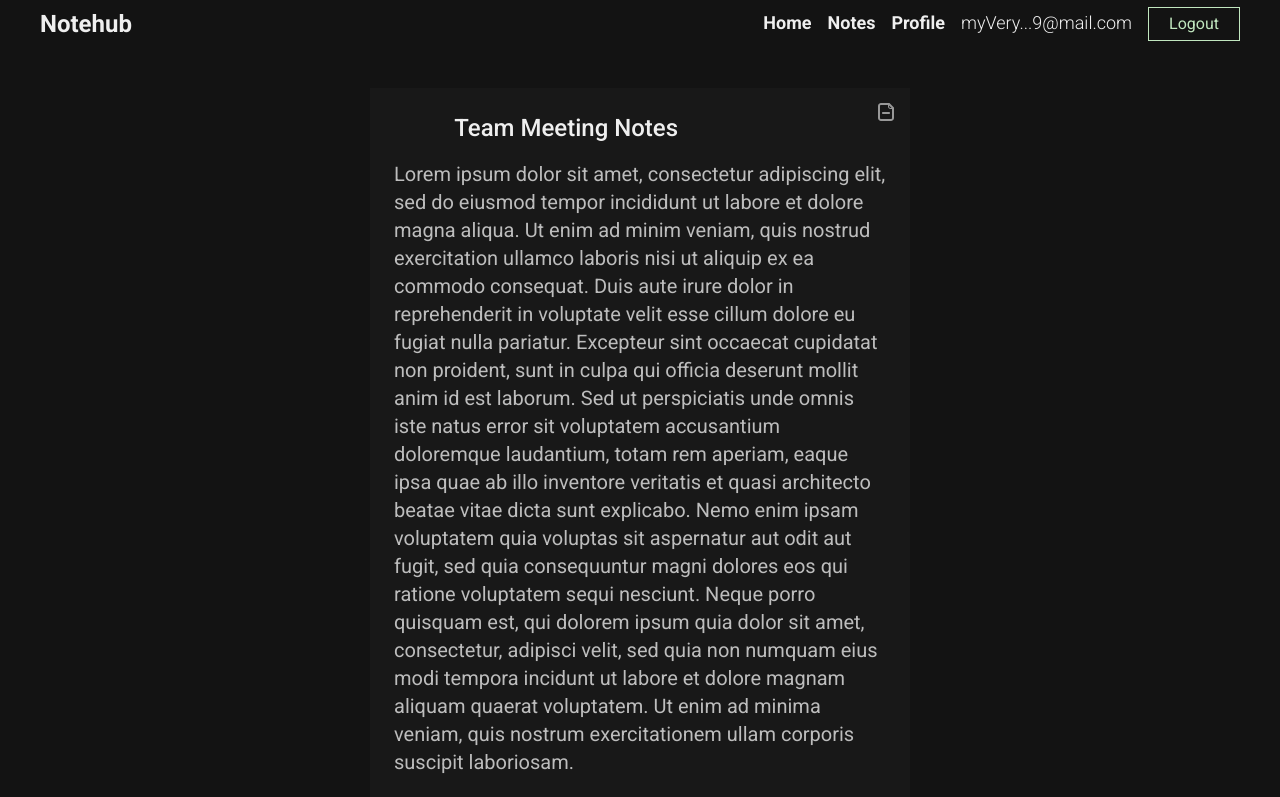
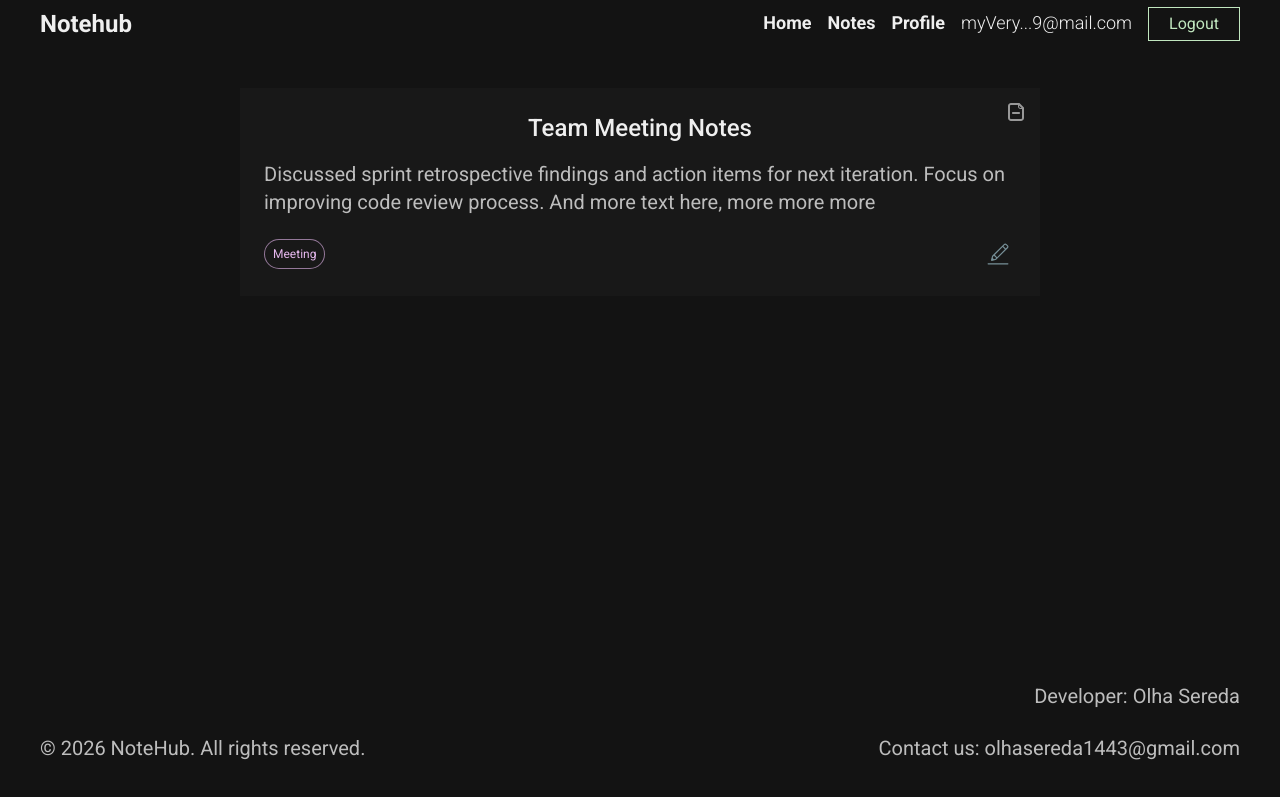
Before and after one commit to hellvita/notehub-helvita, a Next.js app: page /notes/1 in a window 1280 px wide. Shown: the top 797 px of the page. Built offline with nearby package versions, Linux system fonts and the light colour scheme; no server answers.

Commit message:
add styles for the Note component (NoteDetails page)

```diff
--- a/components/NoteDetails/Note/Note.tsx
+++ b/components/NoteDetails/Note/Note.tsx
@@ -10,37 +10,21 @@ interface NoteProps {
 
 export default function Note({ note }: NoteProps) {
   return (
-    <div className="relative bg-black-800 p-6 pb-0 tablet:max-w-135 mx-auto">
+    <div className="relative bg-black-800 p-6 pb-0 tablet:w-135 tablet-big:w-200 mx-auto">
       <DeleteButton />
 
-      <div className="flex gap-x-3 items-center w-full mb-4">
+      <div className="flex gap-x-3 items-center tablet-big:justify-center w-full mb-4">
         <ButtonBack backPath="/notes/filter/all" />
-        <h2 className="text-center w-[70%] mobile:text-s28 tablet-big:text-s24 font-medium">
+        <h2 className="text-center w-[70%] tablet:w-[80%] mobile:text-s28 tablet-big:text-s24 font-medium">
           {note.title}
         </h2>
       </div>
 
-      <p className="leading-7 mobile:text-s20 text-white-400">
-        {/* { note.content} */}
-        Lorem ipsum dolor sit amet, consectetur adipiscing elit, sed do eiusmod
-        tempor incididunt ut labore et dolore magna aliqua. Ut enim ad minim
-        veniam, quis nostrud exercitation ullamco laboris nisi ut aliquip ex ea
-        commodo consequat. Duis aute irure dolor in reprehenderit in voluptate
-        velit esse cillum dolore eu fugiat nulla pariatur. Excepteur sint
-        occaecat cupidatat non proident, sunt in culpa qui officia deserunt
-        mollit anim id est laborum. Sed ut perspiciatis unde omnis iste natus
-        error sit voluptatem accusantium doloremque laudantium, totam rem
-        aperiam, eaque ipsa quae ab illo inventore veritatis et quasi architecto
-        beatae vitae dicta sunt explicabo. Nemo enim ipsam voluptatem quia
-        voluptas sit aspernatur aut odit aut fugit, sed quia consequuntur magni
-        dolores eos qui ratione voluptatem sequi nesciunt. Neque porro quisquam
-        est, qui dolorem ipsum quia dolor sit amet, consectetur, adipisci velit,
-        sed quia non numquam eius modi tempora incidunt ut labore et dolore
-        magnam aliquam quaerat voluptatem. Ut enim ad minima veniam, quis
-        nostrum exercitationem ullam corporis suscipit laboriosam.
+      <p className="mobile:leading-7 mobile:text-s20 text-white-400">
+        {note.content}
       </p>
 
-      <div className="max-tablet-big:sticky bottom-0 flex justify-between items-center flex-wrap bg-linear-to-b from-black-800/0 via-black-800/97 to-black-800 pt-5 pb-6">
+      <div className="sticky bottom-0 flex justify-between items-center flex-wrap bg-linear-to-b from-black-800/0 via-black-800/97 to-black-800 pt-5 pb-6">
         <TagLabel tagName={note.tag} />
         <EditButton />
       </div>
```
